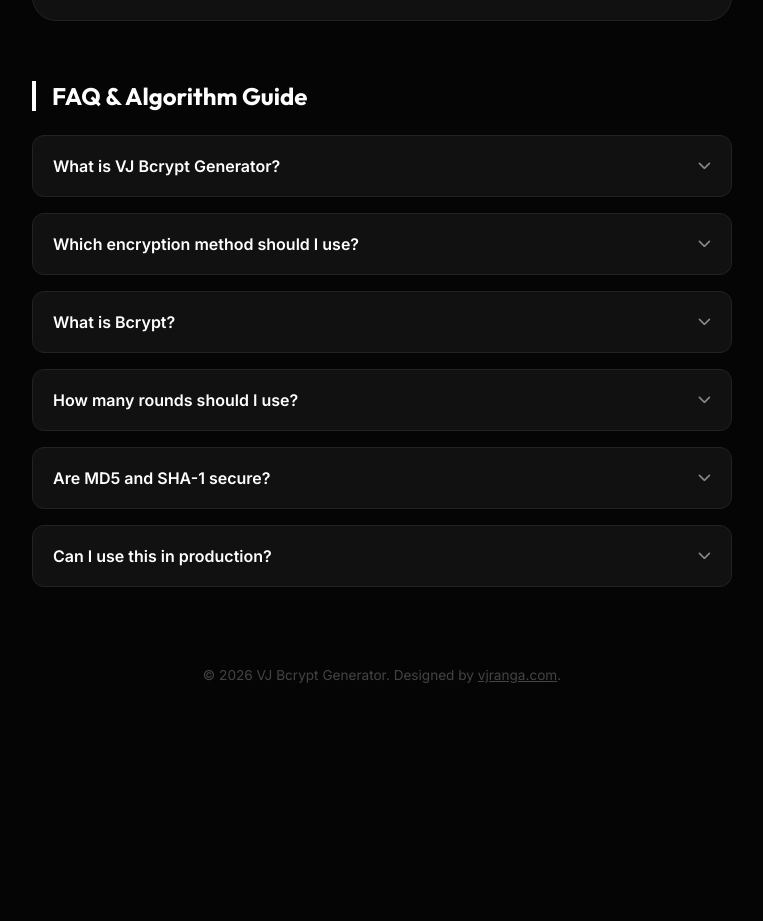
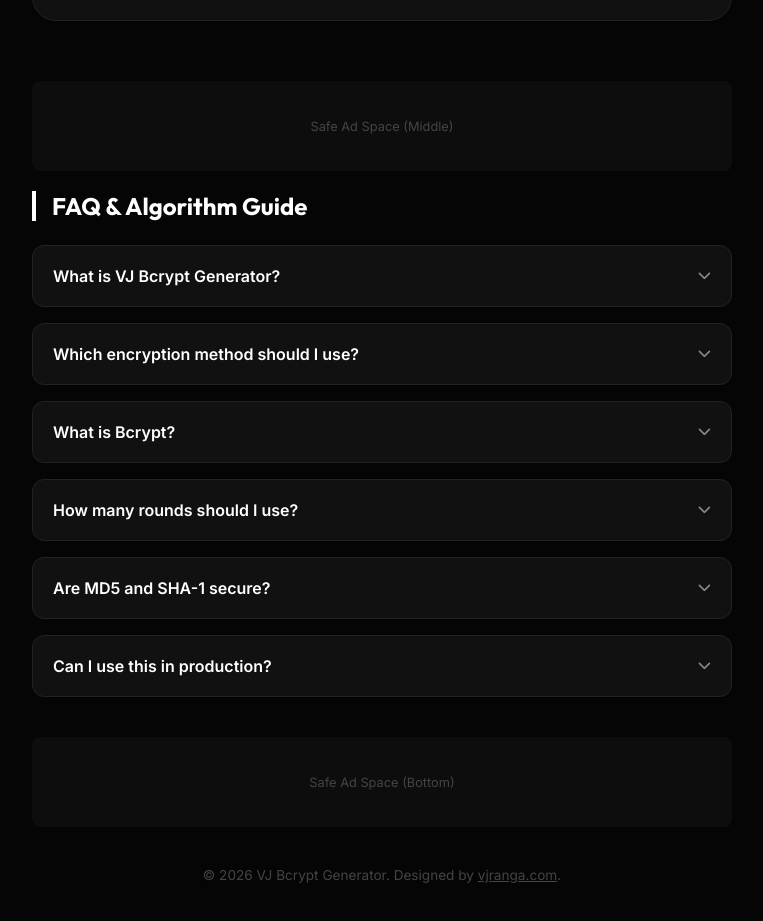
Before and after one commit to VJ-Ranga/VJ-Bcrypt-Generator, a plain HTML site: page index.html in a window 1280 px wide. Shown: the part 663-1584 px from the top of the page, without its empty margins (258-1021 px from the left). Before the commit the page ends 1386 px from the top, so only its background shows below. Drawn offline with nearby package versions, Linux system fonts and the light colour scheme.

Commit message:
feat: Integrate Google AdSense script placeholders and two ad container divs, updating ad container styling with fixed dimensions and appearance.

```diff
--- a/index.html
+++ b/index.html
@@ -18,6 +18,10 @@
     <!-- Dependencies -->
     <script src="https://cdnjs.cloudflare.com/ajax/libs/bcryptjs/2.4.3/bcrypt.min.js"></script>
     <script src="https://cdnjs.cloudflare.com/ajax/libs/crypto-js/4.1.1/crypto-js.min.js"></script>
+    <!-- Google AdSense Code -->
+    <!-- Paste your AdSense script here. It usually looks like:
+    <script async src="https://pagead2.googlesyndication.com/pagead/js/adsbygoogle.js?client=ca-pub-XXXXXXXXXXXXXXXX" crossorigin="anonymous"></script>
+    -->
 </head>
 
 <body>
@@ -101,6 +105,12 @@
             </div>
         </div>
 
+        <!-- SAFE AD SPOT 1: Won't break layout -->
+        <!-- Copy your manual display ad code inside the div below -->
+        <div class="ad-container">
+            <span style="font-size: 0.8rem; color: #444;">Safe Ad Space (Middle)</span>
+        </div>
+
         <!-- FAQ Section -->
         <section class="faq-container">
             <h2>FAQ & Algorithm Guide</h2>
@@ -125,7 +135,8 @@
                     </button>
                     <div class="accordion-content">
                         <p><strong>Bcrypt</strong> is the best for passwords because it is slow and hard to crack.
-                            <strong>SHA-256</strong> is good for checking file integrity.</p>
+                            <strong>SHA-256</strong> is good for checking file integrity.
+                        </p>
                     </div>
                 </div>
 
@@ -182,10 +193,10 @@
                 </div>
             </div>
 
-            <!-- Ad Space (Bottom) -->
+            <!-- SAFE AD SPOT 2: Won't break layout -->
+            <!-- Copy your manual display ad code inside the div below -->
             <div class="ad-container">
-                <!-- Google Ad Placeholder -->
-                <!-- <ins class="adsbygoogle" ... ></ins> -->
+                <span style="font-size: 0.8rem; color: #444;">Safe Ad Space (Bottom)</span>
             </div>
 
             <footer>
--- a/style.css
+++ b/style.css
@@ -404,13 +404,17 @@ input[type="range"]::-webkit-slider-thumb {
 /* Ad Container */
 .ad-container {
     width: 100%;
-    margin-top: 40px;
-    margin-bottom: 20px;
-    min-height: 0;
-    /* Collapses if empty */
+    max-width: 728px;
+    /* Standard Leaderboard width */
+    height: 90px;
+    /* Standard Leaderboard height */
+    margin: 40px auto 20px auto;
     display: flex;
     justify-content: center;
     align-items: center;
+    background: rgba(255, 255, 255, 0.03);
+    /* Subtle placeholder bg */
+    border-radius: 8px;
     overflow: hidden;
 }
 
```
